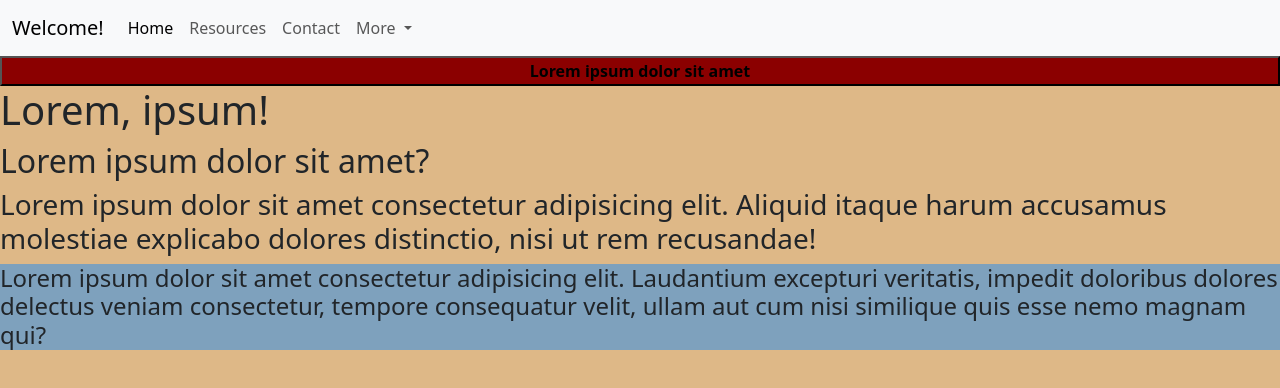
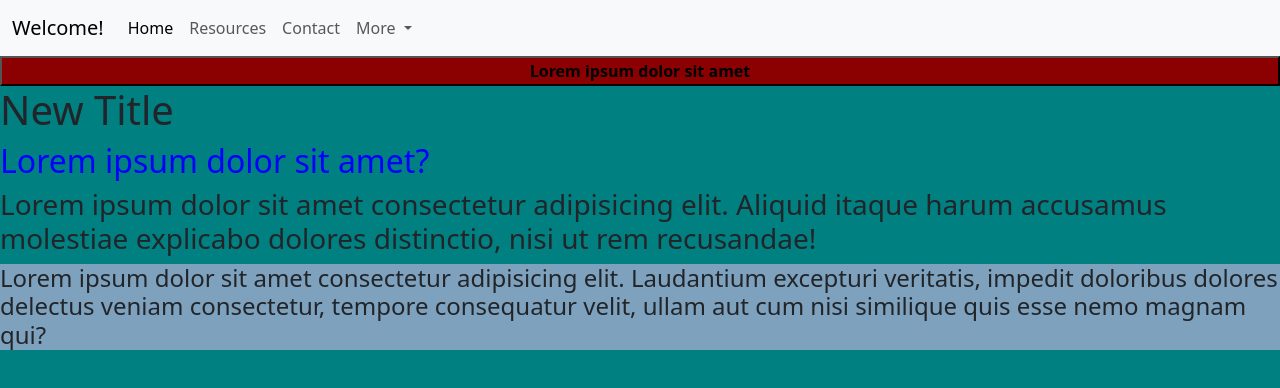
Before and after one commit to michaelg85/316SBA, a plain HTML site: page index.html in a window 1280 px wide. Drawn offline with nearby package versions, Linux system fonts and the light colour scheme.

Commit message:
push again

```diff
--- a/index.html
+++ b/index.html
@@ -58,9 +58,9 @@
         </div>
 
 
-<h1>Lorem, ipsum!</h1>
+<h1 id="heading1">Lorem, ipsum!</h1>
 
-<h2>Lorem ipsum dolor sit amet?</h2>
+<h2 id="head2">Lorem ipsum dolor sit amet?</h2>
 
 <h3>Lorem ipsum dolor sit amet consectetur adipisicing elit. Aliquid itaque harum accusamus molestiae explicabo dolores distinctio, nisi ut rem recusandae!</h3>
 
--- a/scripts/script.js
+++ b/scripts/script.js
@@ -0,0 +1,17 @@
+// Cache at least one element using selectElementById
+
+let head1 = document.getElementById('heading1');
+
+head1.textContent = `New Title`;
+
+document.getElementById("head2").style.color = "blue";
+
+
+// Cache at least one element using querySelector or querySelectorAll
+
+let body = document.querySelector('body');
+
+body.style.backgroundColor = 'teal';
+
+
+// Use the parent-child-sibling relationship to navigate between elements at least once (firstChild, lastChild, parentNode, nextElementSibling, etc.)
```
